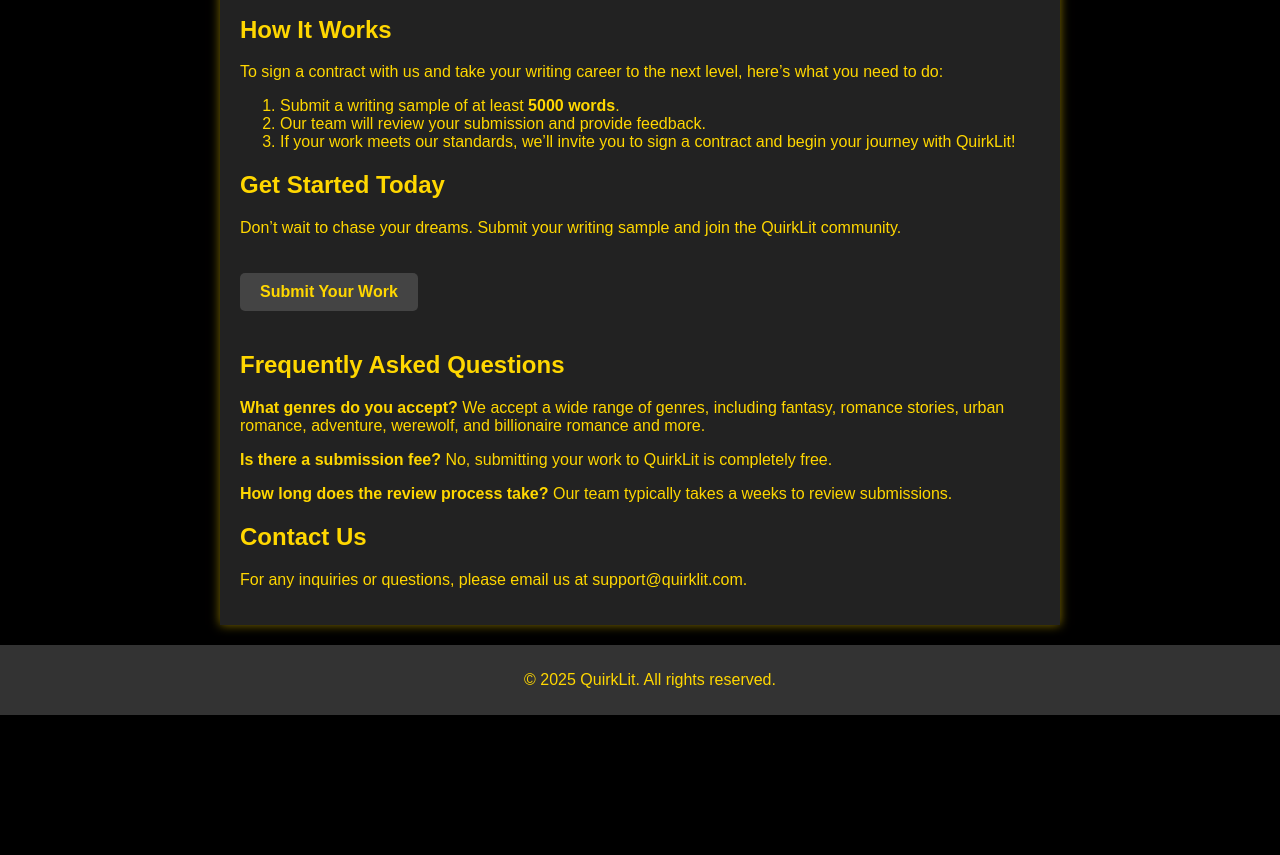
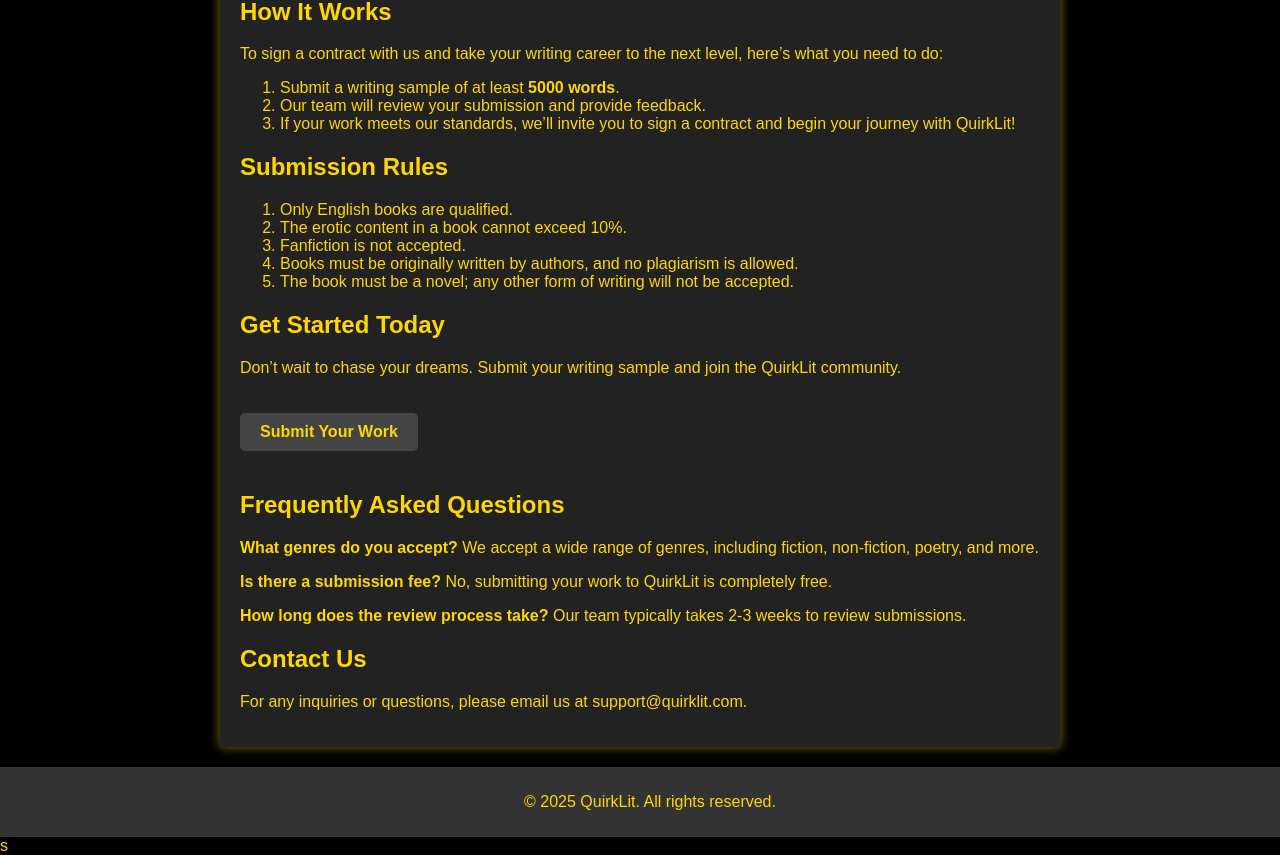
Before and after one commit to demonichacker/QuirkLit, a plain HTML site: page index.html in a window 1280 px wide. Shown: the part 562-1417 px from the top of the page. Before the commit the page ends 1277 px from the top, so only its background shows below. Drawn offline with Linux system fonts and the light colour scheme.

Commit message:
index.html

```diff
--- a/index.html
+++ b/index.html
@@ -127,7 +127,7 @@
             <h2>About QuirkLit</h2>
             <p>QuirkLit is on the hunt for storytellers with a passion for the extraordinary.
                 If you’re a novelist or long story writer with compelling characters, vivid worlds, and unforgettable plots, we want to hear from you. Whether your stories are grounded in reality or soar into the fantastical, QuirkLit is dedicated to helping you share your creative vision with the world.
-                <br><br>
+                <br>
                 Your voice matters—let’s bring your story to life.</p>
         </section>
 
@@ -150,6 +150,17 @@
             </ol>
         </section>
 
+        <section id="rules">
+            <h2>Submission Rules</h2>
+            <ol>
+                <li>Only English books are qualified.</li>
+                <li>The erotic content in a book cannot exceed 10%.</li>
+                <li>Fanfiction is not accepted.</li>
+                <li>Books must be originally written by authors, and no plagiarism is allowed.</li>
+                <li>The book must be a novel; any other form of writing will not be accepted.</li>
+            </ol>
+        </section>
+
         <section id="get-started">
             <h2>Get Started Today</h2>
             <p>Don’t wait to chase your dreams. Submit your writing sample and join the QuirkLit community.</p>
@@ -159,9 +170,9 @@
 
         <section id="frequently-asked-questions">
             <h2>Frequently Asked Questions</h2>
-            <p><strong>What genres do you accept?</strong> We accept a wide range of genres, including fantasy, romance stories, urban romance, adventure, werewolf, and billionaire romance and more.</p>
+            <p><strong>What genres do you accept?</strong> We accept a wide range of genres, including fiction, non-fiction, poetry, and more.</p>
             <p><strong>Is there a submission fee?</strong> No, submitting your work to QuirkLit is completely free.</p>
-            <p><strong>How long does the review process take?</strong> Our team typically takes a weeks to review submissions.</p>
+            <p><strong>How long does the review process take?</strong> Our team typically takes 2-3 weeks to review submissions.</p>
         </section>
 
         <section id="contact">
@@ -236,3 +247,5 @@
     </script>
 </body>
 </html>
+
+s
```
